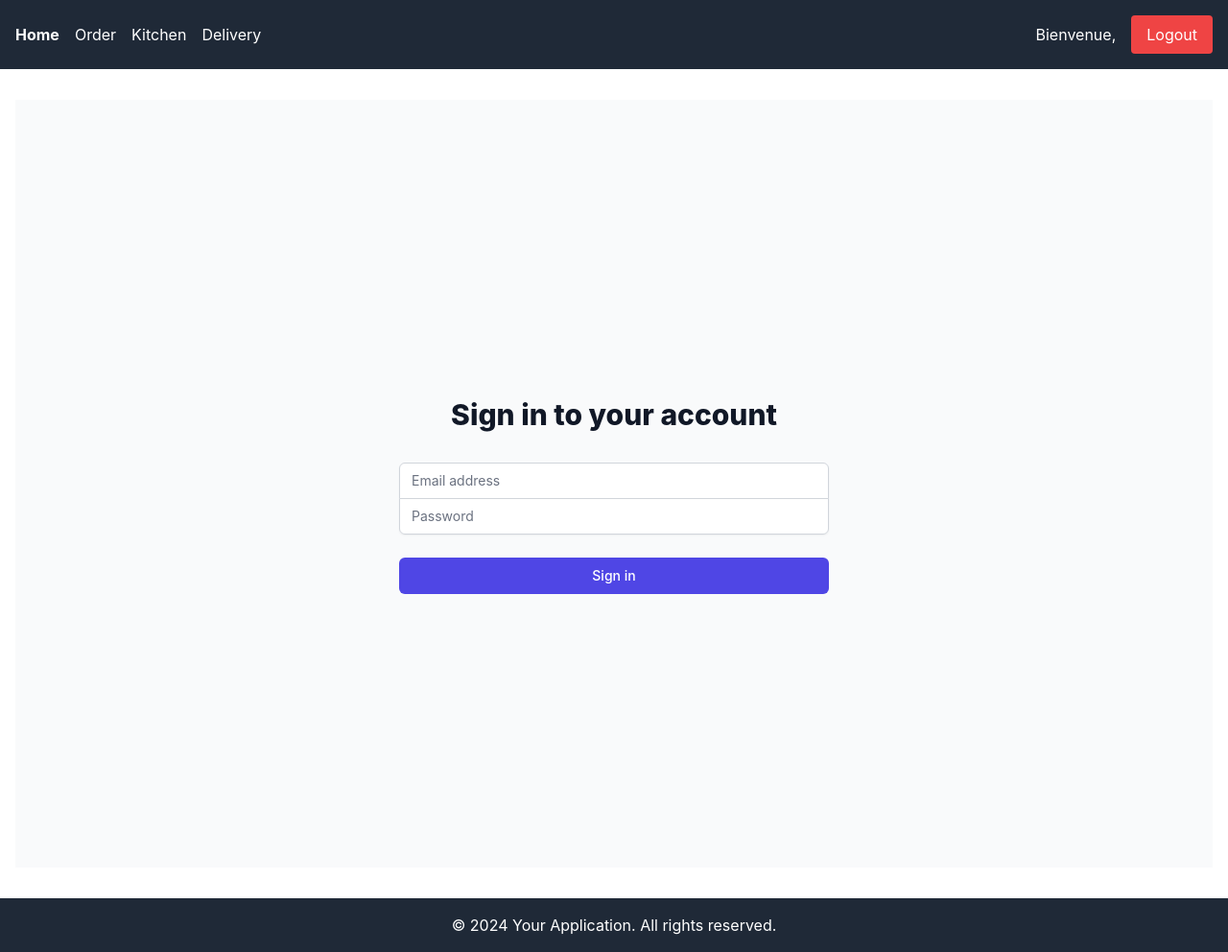
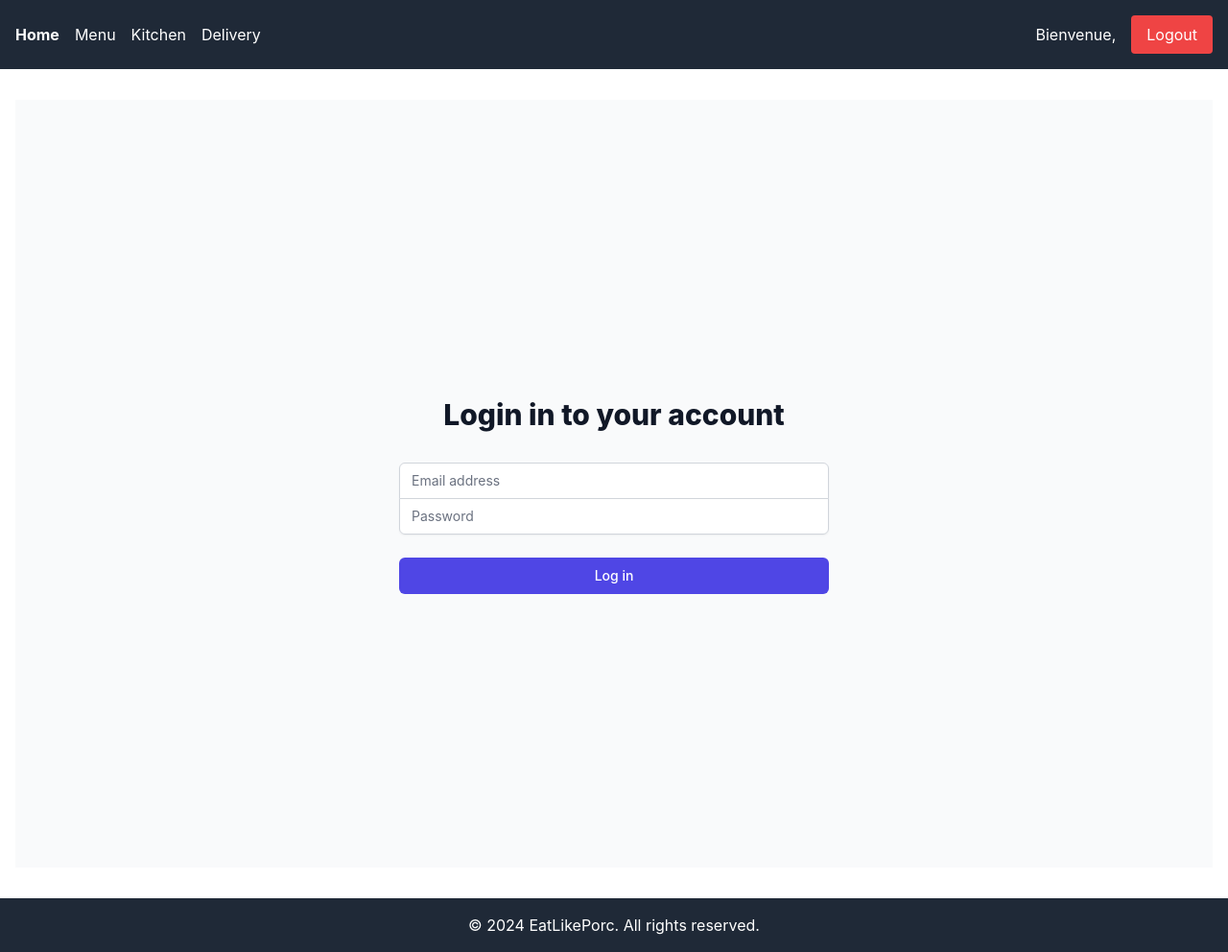
Before and after one commit to mateocarciu/micro-services, a React (Create React App) app in the folder frontend/: page /login in a window 1280 px wide. Shown: the whole page at 96% size. Built offline with nearby package versions, Linux system fonts and the light colour scheme; sample sign-in values are in the browser's storage.

Commit message:
final final

```diff
--- a/frontend/src/components/layout/Footer.js
+++ b/frontend/src/components/layout/Footer.js
@@ -2,7 +2,7 @@ const Footer = () => {
   return (
     <footer className="bg-gray-800 text-white p-4">
       <div className="container mx-auto text-center">
-        <p>&copy; {new Date().getFullYear()} Your Application. All rights reserved.</p>
+        <p>&copy; {new Date().getFullYear()} EatLikePorc. All rights reserved.</p>
       </div>
     </footer>
   );
--- a/frontend/src/components/layout/Navbar.js
+++ b/frontend/src/components/layout/Navbar.js
@@ -21,7 +21,7 @@ const Navbar = () => {
       <div className="container mx-auto flex justify-between items-center">
         <div className="flex items-center space-x-4">
           <Link to="/" className="text-white font-bold">Home</Link>
-          <Link to="/order" className="text-white">Order</Link>
+          <Link to="/order" className="text-white">Menu</Link>
           {token ? (
             <Fragment>
               <Link to="/kitchen" className="text-white">Kitchen</Link>
--- a/frontend/src/pages/Dashboard.js
+++ b/frontend/src/pages/Dashboard.js
@@ -1,62 +1,9 @@
-// import { useState, useEffect } from 'react';
-// import { userService } from '../services/api.config';
-// import LoadingSpinner from '../components/common/LoadingSpinner';
-
-// const Dashboard = () => {
-//   const [users, setUsers] = useState([]);
-//   const [loading, setLoading] = useState(true);
-//   const [error, setError] = useState(null);
-
-//   useEffect(() => {
-//     const fetchUsers = async () => {
-//       try {
-//         const response = await userService.getUsers();
-//         setUsers(response.data);
-//       } catch (err) {
-//         setError(err.message);
-//       } finally {
-//         setLoading(false);
-//       }
-//     };
-
-//     fetchUsers();
-//   }, []);
-
-//   if (loading) return <LoadingSpinner />;
-//   if (error) return <div className="text-red-500">Error: {error}</div>;
-
-//   return (
-//     <div className="max-w-4xl mx-auto">
-//       <h1 className="text-3xl font-bold mb-6">Dashboard</h1>
-//       <table className="table-auto w-full border-collapse">
-//         <thead>
-//           <tr className="bg-gray-200">
-//             <th className="px-4 py-2">ID</th>
-//             <th className="px-4 py-2">Name</th>
-//             <th className="px-4 py-2">Email</th>
-//           </tr>
-//         </thead>
-//         <tbody>
-//           {users.map((user) => (
-//             <tr key={user.id} className="border-b">
-//               <td className="px-4 py-2">{user.id}</td>
-//               <td className="px-4 py-2">{user.name}</td>
-//               <td className="px-4 py-2">{user.email}</td>
-//             </tr>
-//           ))}
-//         </tbody>
-//       </table>
-//     </div>
-//   );
-// };
-
-// export default Dashboard;
 import { Link } from 'react-router-dom';
 
 const HomePage = () => {
   return (
     <div className="container mx-auto py-8">
-      <h1 className="text-4xl font-bold mb-4">Bienvenue dans notre application de restaurant !</h1>
+      <h1 className="text-4xl font-bold mb-4">Bienvenue dans notre application EatLikePorc !</h1>
       <p className="text-lg mb-8">
         Découvrez nos fonctionnalités pour gérer vos commandes de manière fluide.
       </p>
--- a/frontend/src/pages/Login.js
+++ b/frontend/src/pages/Login.js
@@ -35,7 +35,7 @@ const Login = () => {
       <div className="max-w-md w-full space-y-8">
         <div>
           <h2 className="mt-6 text-center text-3xl font-extrabold text-gray-900">
-            Sign in to your account
+            Login in to your account
           </h2>
         </div>
         <form className="mt-8 space-y-6" onSubmit={handleSubmit}>
@@ -72,7 +72,7 @@ const Login = () => {
               type="submit"
               className="group relative w-full flex justify-center py-2 px-4 border border-transparent text-sm font-medium rounded-md text-white bg-indigo-600 hover:bg-indigo-700 focus:outline-none focus:ring-2 focus:ring-offset-2 focus:ring-indigo-500"
             >
-              Sign in
+              Log in
             </button>
           </div>
         </form>
--- a/frontend/src/pages/Order.js
+++ b/frontend/src/pages/Order.js
@@ -10,12 +10,6 @@ const CustomerOrderPage = () => {
   // Fonction pour récupérer le menu
   const fetchMenu = async () => {
     const token = localStorage.getItem('token'); // Récupérer le token du localStorage
-
-    if (!token) {
-      console.log('Token manquant');
-      setError('Token manquant');
-      return;
-    }
 
     try {
       const response = await fetch('http://localhost:3000/api/menu', {
```
